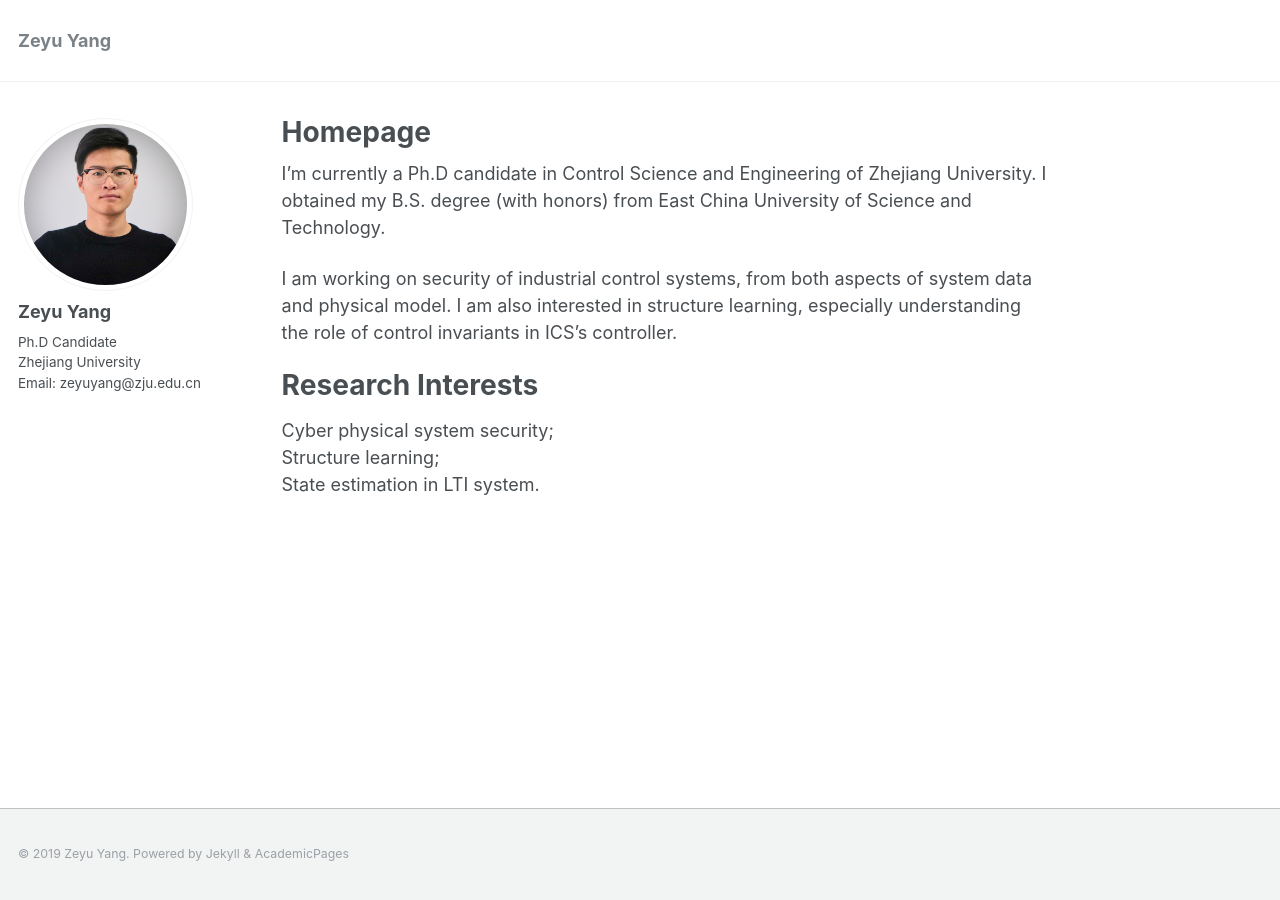
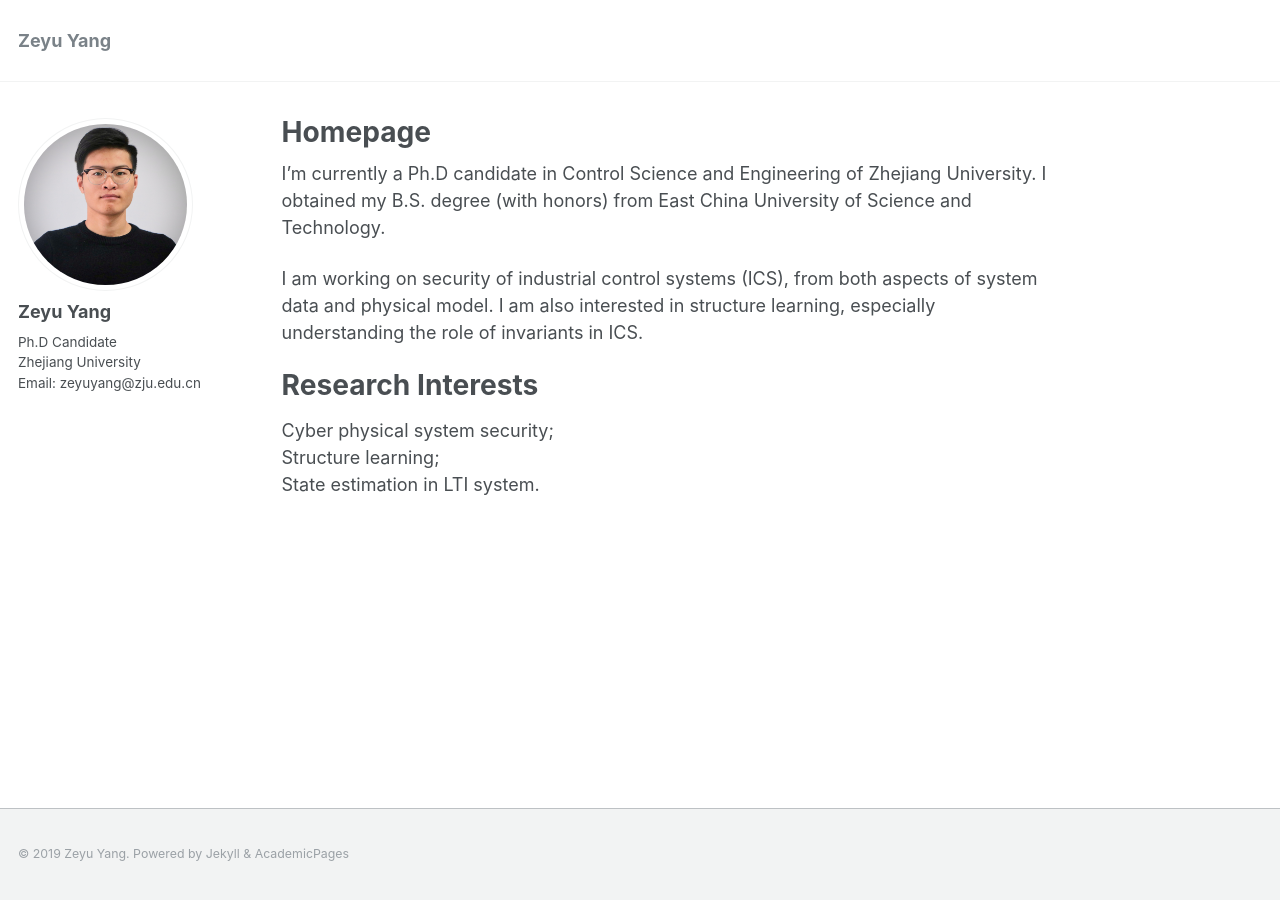
Before and after one commit to zeyuid/zeyuid.github.io, a Jekyll site: the page built from _pages/about.md, in a window 1280 px wide. Built offline with Jekyll 4.4.1, drawn with Linux system fonts in a browser that asks for light colours.

Commit message:
add file

```diff
--- a/_pages/about.md
+++ b/_pages/about.md
@@ -10,7 +10,7 @@ redirect_from:
 
 I'm currently a Ph.D candidate in Control Science and Engineering of Zhejiang University. I obtained my B.S. degree (with honors) from East China University of Science and Technology.
 
-I am working on security of industrial control systems, from both aspects of system data and physical model. I am also interested in structure learning, especially understanding the role of control invariants in ICS's controller.
+I am working on security of industrial control systems (ICS), from both aspects of system data and physical model. I am also interested in structure learning, especially understanding the role of invariants in ICS.
 
 Research Interests
 ======
```
